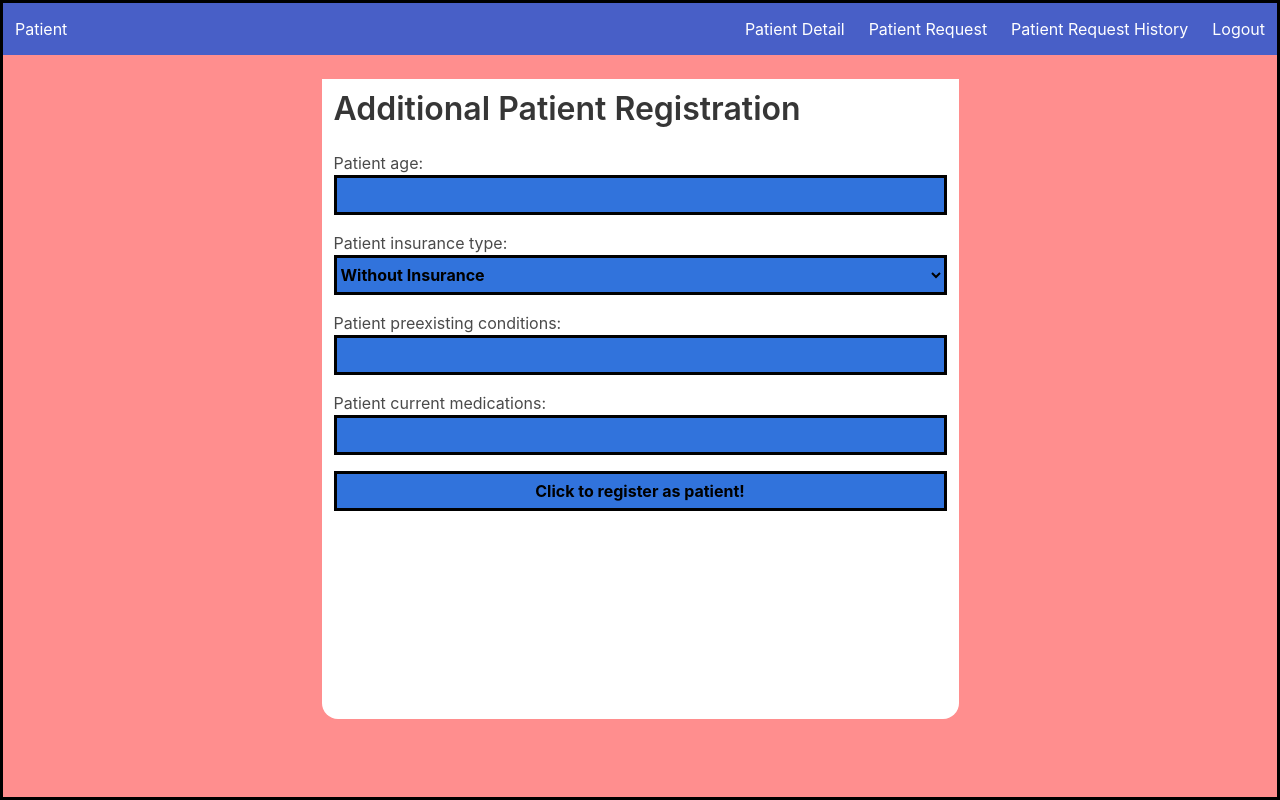
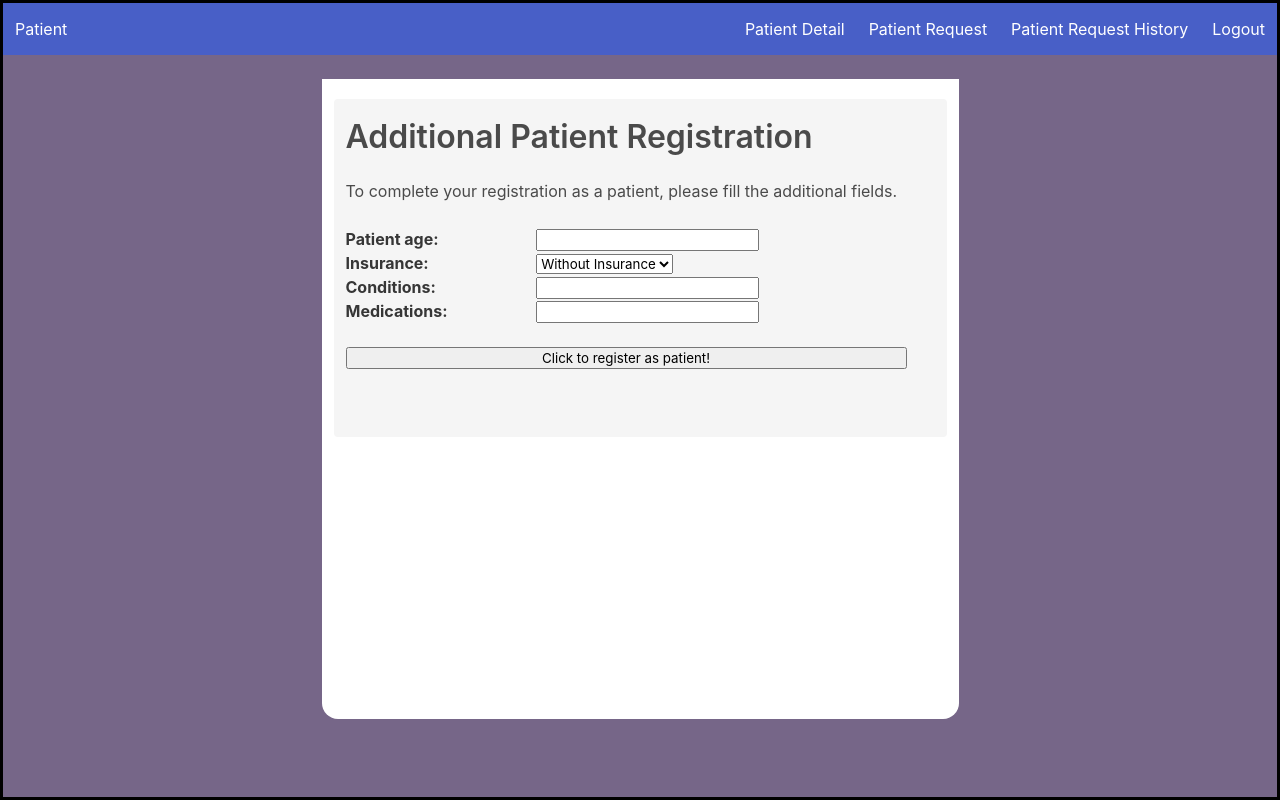
Before and after one commit to Snapdragons-GKB/Hopital-Deluxe, a Django app: page /patient/patient-registration/ in a window 1280 px wide. Run offline with Django 4.2, Linux system fonts and the light colour scheme.

Commit message:
huge styling step

```diff
--- a/main_app/forms.py
+++ b/main_app/forms.py
@@ -130,9 +130,9 @@ class AdditionalPatient(ModelForm):
     ]
     patient_age = forms.IntegerField()
     # patient_insurance_type = forms.CharField(max_length=20, choices=INSURANCE_CHOICE.choices, default=INSURANCE_CHOICE.choices[0][0])
-    patient_insurance_type = forms.ChoiceField(choices=INSURANCE_CHOICE, required=True)
-    patient_preexisting_conditions = forms.CharField(max_length=200)
-    patient_current_medications = forms.CharField(max_length=200)
+    patient_insurance_type = forms.ChoiceField(choices=INSURANCE_CHOICE, required=True, label="Insurance")
+    patient_preexisting_conditions = forms.CharField(max_length=200, label="Conditions")
+    patient_current_medications = forms.CharField(max_length=200, label="Medications")
 
     class Meta:
         INSURANCE_CHOICE = [
--- a/main_app/templates/patient-templates/additional-patient-registration.html
+++ b/main_app/templates/patient-templates/additional-patient-registration.html
@@ -1,13 +1,19 @@
 {% extends 'patient-templates/patient-base.html' %}
 {% block main %}
 
-
-<h1 class="title">Additional Patient Registration</h1>
-<form method="post" action="{% url 'patient-registration' %}" style="list-style-type: disc;">
-
-  {% csrf_token %} {{ form.as_p }}
-  <input type="submit" class="btn" value="Click to register as patient!" />
-
-</form>
+<div class="container mt-2">
+  <div class="notification has-text-left pl-3">
+    <h1 class="title">Additional Patient Registration</h1>
+    <p> To complete your registration as a patient, please fill the additional fields. </p>
+    <form method="post" action="{% url 'patient-registration' %}">
+      {% csrf_token %}
+      <table>
+        {{ form.as_table }}
+      </table>
+      <br>
+      <input type="submit" class="btn" value="Click to register as patient!" />
+    </form>
+  </div>
+</div>
 
 {% endblock %}
--- a/static/main_app/styles/patient-style.css
+++ b/static/main_app/styles/patient-style.css
@@ -3,7 +3,7 @@
 body {
     border: black;
     border-style: solid;
-    background-color: #FF8E8E;
+    background-color: #766688;
     min-height: 100vh;
 }
 
@@ -25,27 +25,58 @@ label {
 
 } */
 
-select {
-    width: 100%;
-    height: 5vh;
+form {
+    display: flex;
+    flex-direction: column;
+    margin-left: 20vw;
+    margin: 3vh 0;
+    margin-top: 3vh;
+    padding-bottom: 3vh;
+
+    border-bottom-left-radius: 2vh;
+    border-bottom-right-radius: 2vh;
+}
+
+label {
+
+    width:100px;
+    text-align: left;
+    margin-bottom:1vh;
+    margin-right: 1vw;
+
+}
+
+
+
+
+
+
+/* request history */
+
+.history-table {
+    display: flex;
+    flex-direction: column;
+    align-items: center;
+}
+
+
+
+.history-table th { /* table header */
+    text-align: center;
+    min-width: 10vw;
+    background-color: #549966;
+    padding: 1vh;
+}
+
+.history-table tr { /* table row */
+    text-align: center;
     border: black;
     border-style: solid;
-
-    background-color: #3173DC;
-    color: black;
-    font-size: 2vh;
-    font-weight: bold;
-    margin-bottom: 2vh;
+    margin-right: 1vw;
 }
 
-input {
-    width: 100%;
-    height: 5vh;
-    border: black;
-    border-style: solid;
-    background-color: #3173DC;
-    color: black;
-    font-size: 2vh;
-    font-weight: bold;
-    margin-bottom: 2vh;
+.history-table td { /* table data element */
+    margin-right: 1vw;
+    margin-left: 1vw;
+
 }
```
Also changed, not shown: GavinComments.md (+11 -0 lines), main_app/templates/general-templates/general-login.html (+17 -5 lines), main_app/templates/general-templates/general-signup.html (+9 -2 lines), main_app/templates/patient-templates/patient-details.html (+24 -22 lines), main_app/templates/patient-templates/patient-request-history.html (+26 -13 lines), main_app/templates/patient-templates/patient-request.html (+9 -3 lines), main_app/templates/provider-templates/additional-provider-registration.html (+15 -7 lines), main_app/templates/scheduler-templates/scheduler-work.html (+67 -6 lines), static/main_app/styles/general-style.css (+4 -5 lines), main_app/migrations/0001_initial.py.
